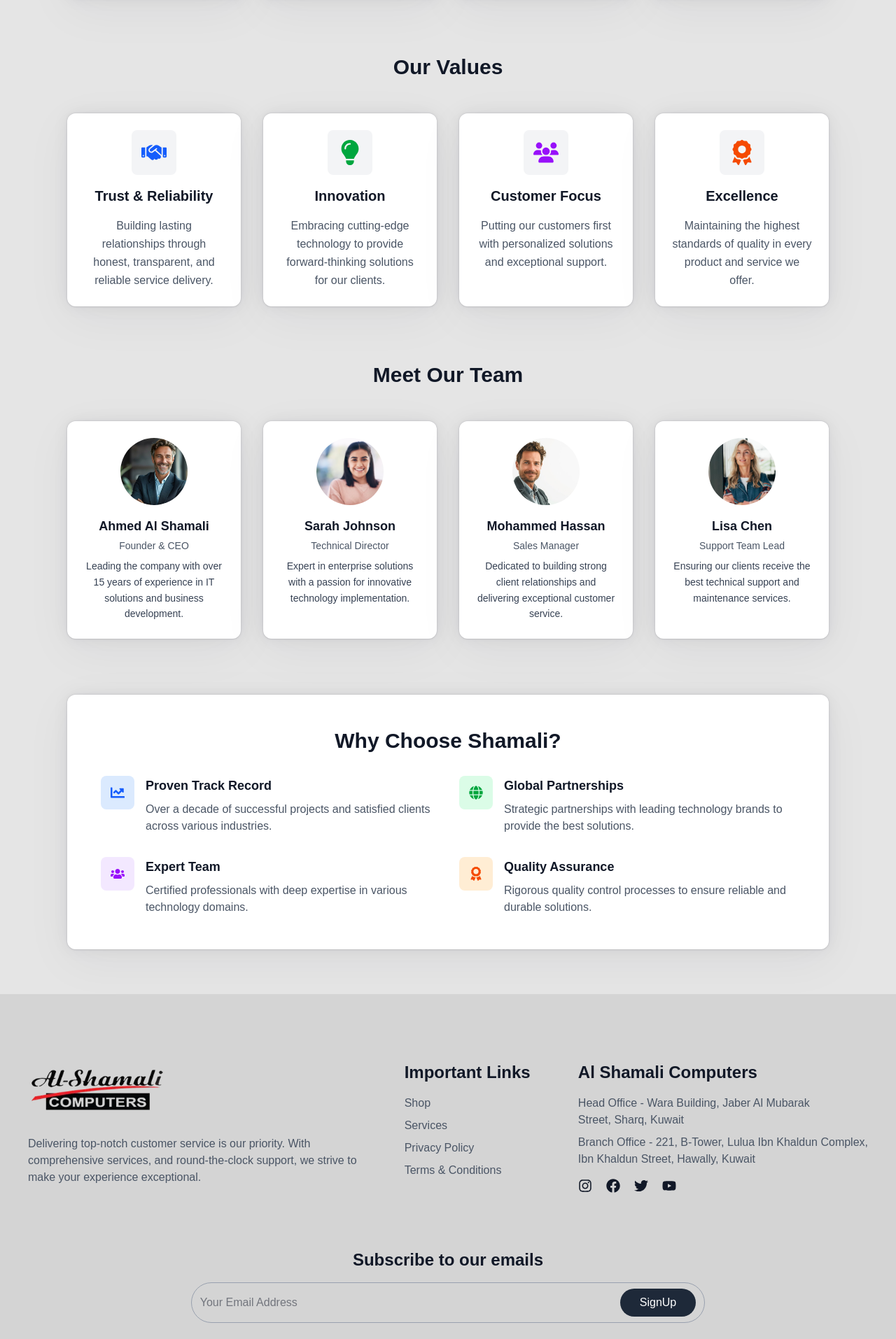
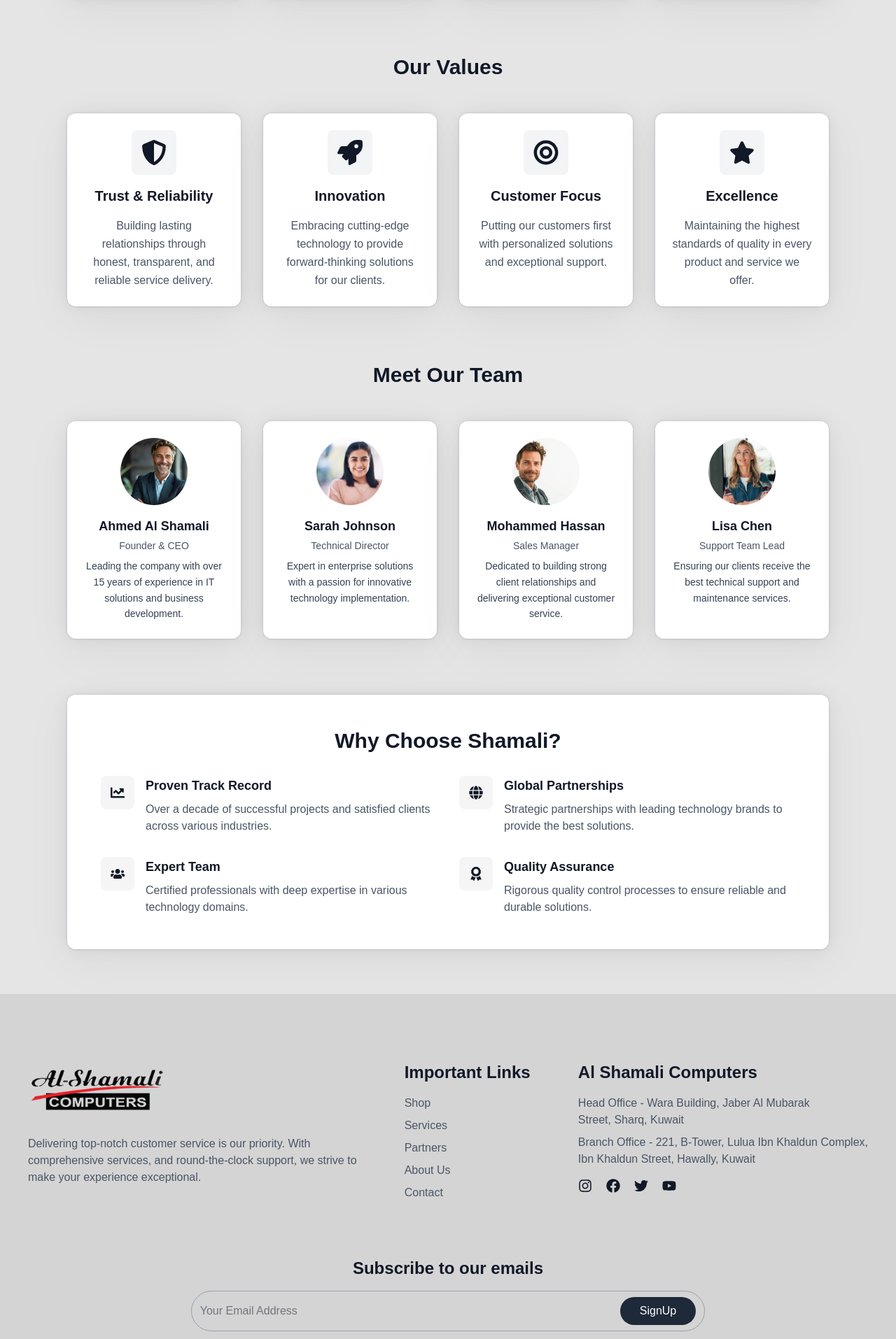
Before and after one commit to Haiderghadi/Alshamali_Computers, a React (Vite) app: page /about in a window 1280 px wide. Shown: the part 904-2818 px from the top of the page at 70% size. Built offline with nearby package versions, Linux system fonts and the light colour scheme.

Commit message:
improved footer and icons

```diff
--- a/src/components/reusables/Footer.tsx
+++ b/src/components/reusables/Footer.tsx
@@ -34,10 +34,11 @@ const Footer = () => {
         <div className="flex flex-col gap-4">
           <h1 className="text-2xl font-bold">Important Links</h1>
           <div className="flex flex-col gap-2 text-lightDescription">
-            <a href="">Shop</a>
-            <a href="">Services</a>
-            <a href="">Privacy Policy</a>
-            <a href="">Terms & Conditions</a>
+            <a href="/shop">Shop</a>
+            <a href="/services">Services</a>
+            <a href="/partners">Partners</a>
+            <a href="/about">About Us</a>
+            <a href="/contact">Contact</a>
           </div>
         </div>
         <div className="flex flex-col gap-4">
--- a/src/constants/aboutus.tsx
+++ b/src/constants/aboutus.tsx
@@ -1,26 +1,31 @@
-import { FaAward, FaHandshake, FaLightbulb, FaUsers } from "react-icons/fa6";
+import { FaShieldAlt, FaRocket, FaBullseye, FaStar } from "react-icons/fa";
+// Alternative option 1: More corporate feel
+// import { FaBuilding, FaCogs, FaUserTie, FaTrophy } from "react-icons/fa";
+
+// Alternative option 2: Modern business icons
+// import { FaCheckCircle, FaChartLine, FaUserFriends, FaMedal } from "react-icons/fa";
 
 export const values = [
   {
-    icon: <FaHandshake className="text-4xl text-blue-600" />,
+    icon: <FaShieldAlt className="text-4xl text-heading" />,
     title: "Trust & Reliability",
     description:
       "Building lasting relationships through honest, transparent, and reliable service delivery.",
   },
   {
-    icon: <FaLightbulb className="text-4xl text-green-600" />,
+    icon: <FaRocket className="text-4xl text-heading" />,
     title: "Innovation",
     description:
       "Embracing cutting-edge technology to provide forward-thinking solutions for our clients.",
   },
   {
-    icon: <FaUsers className="text-4xl text-purple-600" />,
+    icon: <FaBullseye className="text-4xl text-heading" />,
     title: "Customer Focus",
     description:
       "Putting our customers first with personalized solutions and exceptional support.",
   },
   {
-    icon: <FaAward className="text-4xl text-orange-600" />,
+    icon: <FaStar className="text-4xl text-heading" />,
     title: "Excellence",
     description:
       "Maintaining the highest standards of quality in every product and service we offer.",
--- a/src/index.css
+++ b/src/index.css
@@ -5,6 +5,7 @@
   --color-heading: #111827;
   --color-description: #364153;
   --color-lightDescription: #4a5565;
+  --color-light-grey: #f5f5f5;
 
   --shadow-custom-card: 0 0 24px rgba(34, 42, 53, 0.06),
     0 1px 1px rgba(0, 0, 0, 0.05), 0 0 0 1px rgba(34, 42, 53, 0.04),
--- a/src/pages/AboutUs.tsx
+++ b/src/pages/AboutUs.tsx
@@ -189,8 +189,8 @@ const AboutUs = () => {
           </h2>
           <div className="grid grid-cols-1 md:grid-cols-2 gap-8">
             <div className="flex items-start space-x-4">
-              <div className="w-12 h-12 bg-blue-100 rounded-lg flex items-center justify-center flex-shrink-0">
-                <FaChartLine className="text-blue-600 text-xl" />
+              <div className="w-12 h-12 bg-light-grey rounded-lg flex items-center justify-center flex-shrink-0">
+                <FaChartLine className="text-heading text-xl" />
               </div>
               <div>
                 <h3 className="text-lg font-semibold text-heading mb-2">
@@ -203,8 +203,8 @@ const AboutUs = () => {
               </div>
             </div>
             <div className="flex items-start space-x-4">
-              <div className="w-12 h-12 bg-green-100 rounded-lg flex items-center justify-center flex-shrink-0">
-                <FaGlobe className="text-green-600 text-xl" />
+              <div className="w-12 h-12 bg-light-grey rounded-lg flex items-center justify-center flex-shrink-0">
+                <FaGlobe className="text-heading text-xl" />
               </div>
               <div>
                 <h3 className="text-lg font-semibold text-heading mb-2">
@@ -217,8 +217,8 @@ const AboutUs = () => {
               </div>
             </div>
             <div className="flex items-start space-x-4">
-              <div className="w-12 h-12 bg-purple-100 rounded-lg flex items-center justify-center flex-shrink-0">
-                <FaUsers className="text-purple-600 text-xl" />
+              <div className="w-12 h-12 bg-light-grey rounded-lg flex items-center justify-center flex-shrink-0">
+                <FaUsers className="text-heading text-xl" />
               </div>
               <div>
                 <h3 className="text-lg font-semibold text-heading mb-2">
@@ -231,8 +231,8 @@ const AboutUs = () => {
               </div>
             </div>
             <div className="flex items-start space-x-4">
-              <div className="w-12 h-12 bg-orange-100 rounded-lg flex items-center justify-center flex-shrink-0">
-                <FaAward className="text-orange-600 text-xl" />
+              <div className="w-12 h-12 bg-light-grey rounded-lg flex items-center justify-center flex-shrink-0">
+                <FaAward className="text-heading text-xl" />
               </div>
               <div>
                 <h3 className="text-lg font-semibold text-heading mb-2">
```
